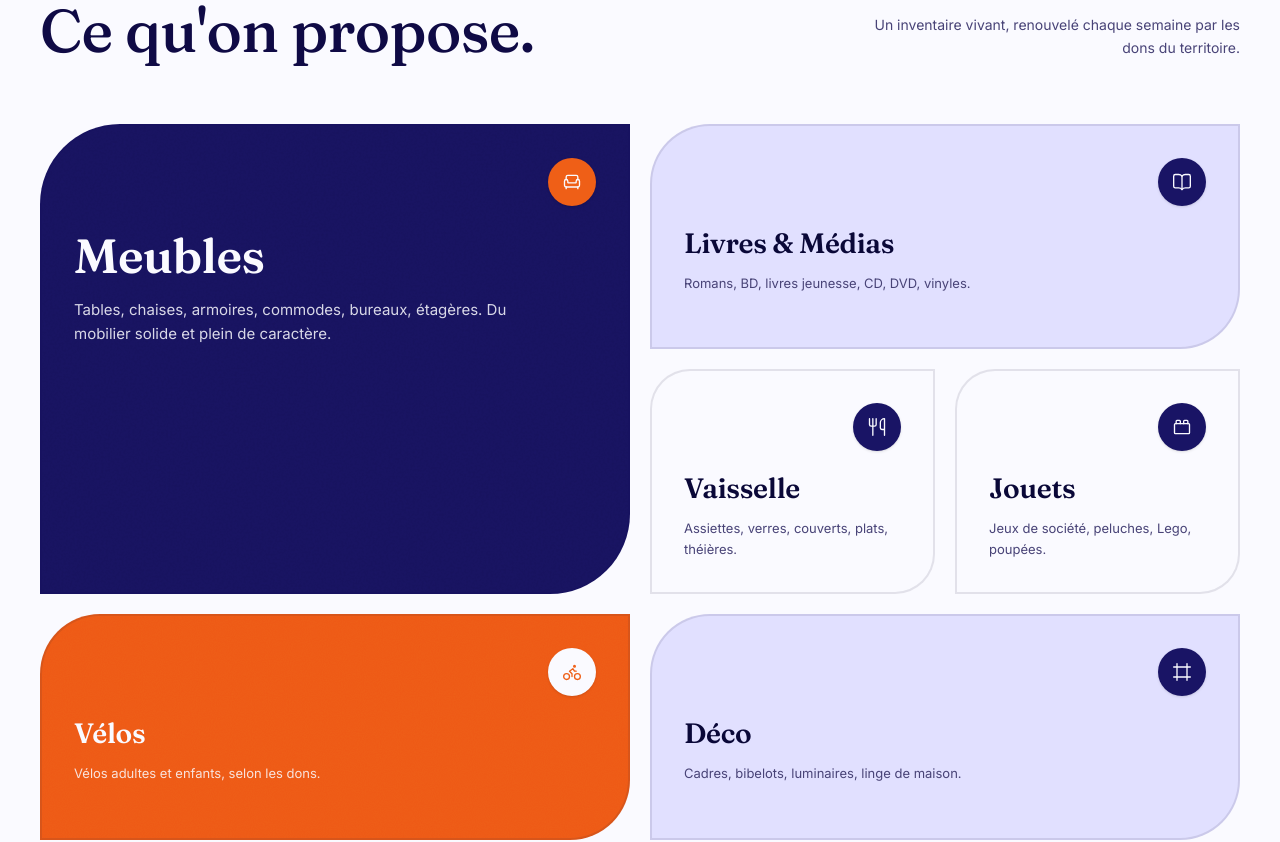
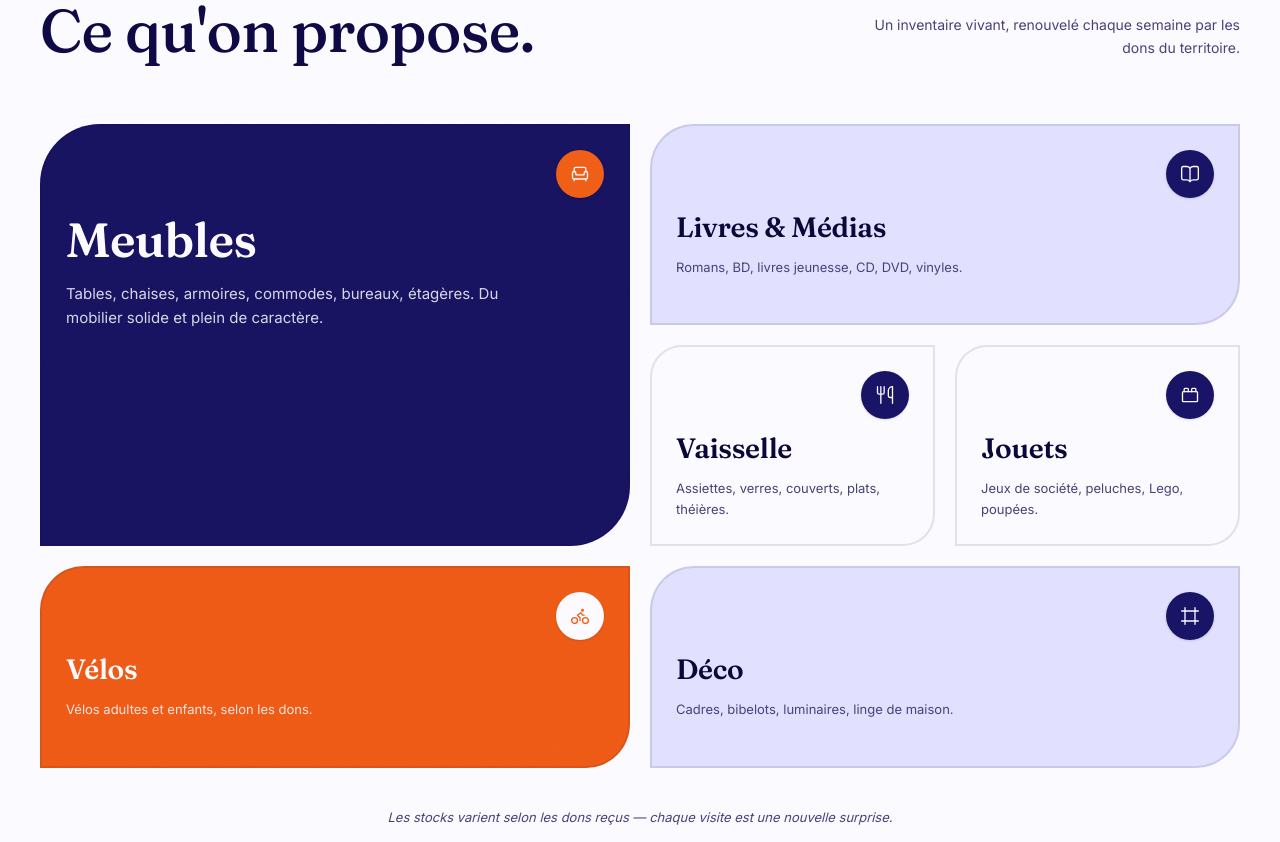
Before and after one commit to aubasdelaisne-lang/aubasdelaisne, a Next.js app: page /boutique in a window 1280 px wide. Shown: the part 1300-2142 px from the top of the page. Built offline with nearby package versions, Linux system fonts and the light colour scheme; no server answers.

Commit message:
Boutique : cartes "Nos Rayons" plus compactes
- Réduction des min-height du bento (xl 380->260, lg/md 220->150)
- Padding et espace sous l'icône resserrés, rayons de coins ajustés

Co-Authored-By: Claude Opus 4.8 <noreply@anthropic.com>

```diff
--- a/app/boutique/page.tsx
+++ b/app/boutique/page.tsx
@@ -98,9 +98,9 @@ const toneStyles: Record<Category["tone"], { bg: string; text: string; iconBg: s
 }
 
 const sizeClasses: Record<Category["size"], string> = {
-  xl: "md:col-span-2 md:row-span-2 rounded-tl-[80px] rounded-br-[80px] min-h-[380px]",
-  lg: "md:col-span-2 rounded-tl-[60px] rounded-br-[60px] min-h-[220px]",
-  md: "md:col-span-1 rounded-tl-[40px] rounded-br-[40px] min-h-[220px]",
+  xl: "md:col-span-2 md:row-span-2 rounded-tl-[60px] rounded-br-[60px] min-h-[260px]",
+  lg: "md:col-span-2 rounded-tl-[44px] rounded-br-[44px] min-h-[150px]",
+  md: "md:col-span-1 rounded-tl-[32px] rounded-br-[32px] min-h-[150px]",
 }
 
 export default function BoutiquePage() {
@@ -209,7 +209,7 @@ export default function BoutiquePage() {
                   transition={{ duration: 0.7, delay: i * 0.08, ease: [0.22, 1, 0.36, 1] }}
                   whileHover={{ y: -8 }}
                   whileTap={{ scale: 0.98 }}
-                  className={`spotlight group relative border-2 border-ink/10 hover:border-terracotta p-6 md:p-8 cursor-default overflow-hidden transition-[border-color,box-shadow] duration-500 hover:shadow-[0_20px_40px_-15px_rgba(239,95,23,0.3)] ${sizeClasses[cat.size]} ${t.bg} ${t.text}`}
+                  className={`spotlight group relative border-2 border-ink/10 hover:border-terracotta p-5 md:p-6 cursor-default overflow-hidden transition-[border-color,box-shadow] duration-500 hover:shadow-[0_20px_40px_-15px_rgba(239,95,23,0.3)] ${sizeClasses[cat.size]} ${t.bg} ${t.text}`}
                 >
                   {/* Shimmer diagonal au hover */}
                   <span
@@ -220,7 +220,7 @@ export default function BoutiquePage() {
                   {/* Contenu */}
                   <div className="relative z-10 flex flex-col h-full">
                     {/* Icône */}
-                    <div className="flex justify-end mb-5">
+                    <div className="flex justify-end mb-3">
                       <motion.div
                         whileHover={{ rotate: 15, scale: 1.12 }}
                         transition={{ type: "spring", stiffness: 260, damping: 16 }}
```
